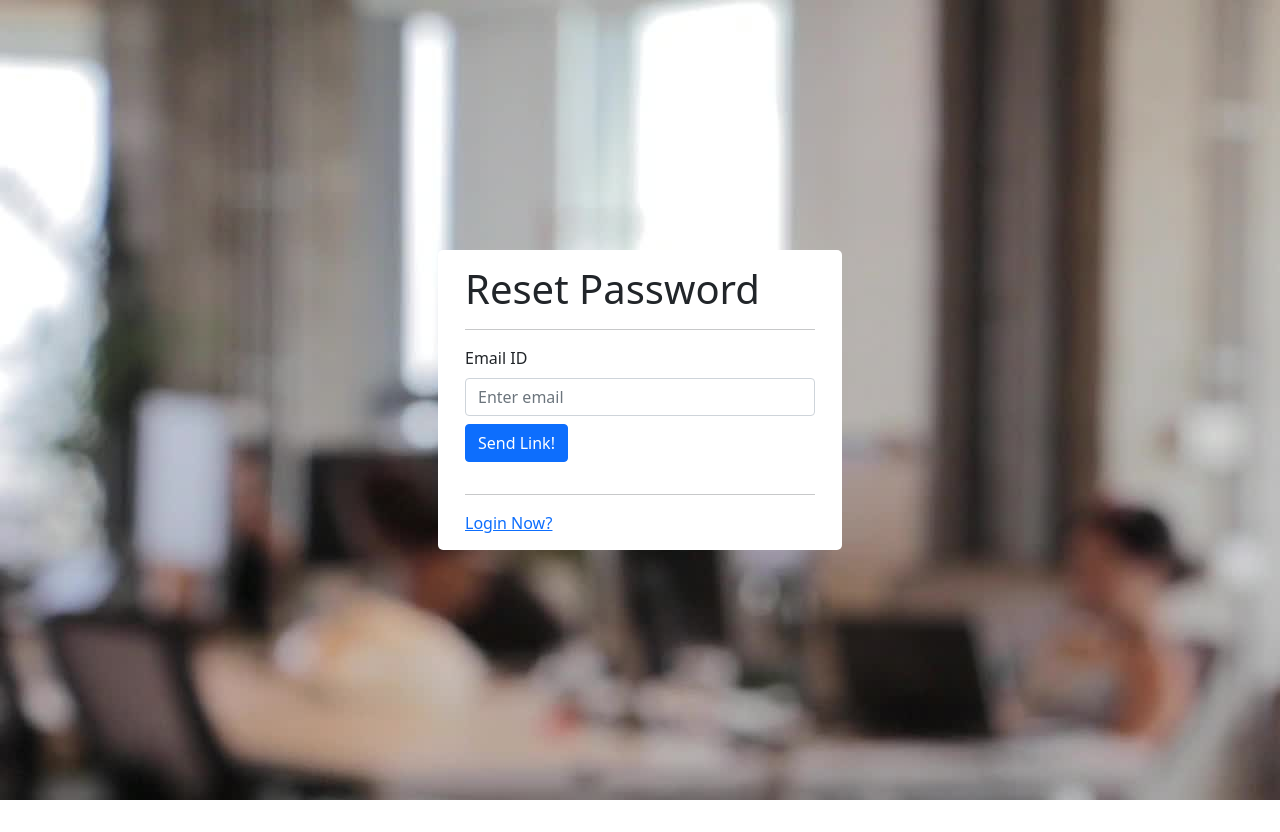
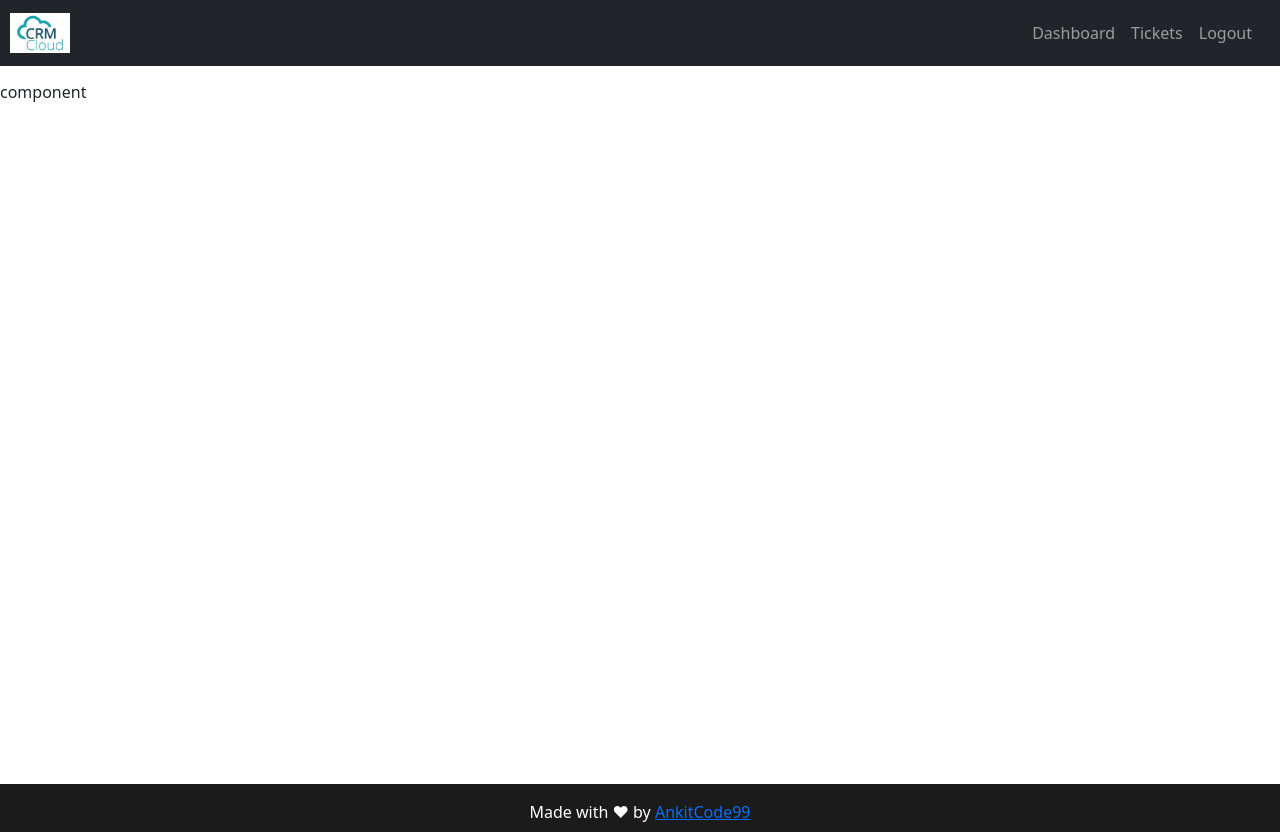
Before and after one commit to Ankitcode99/CRM-Frontend, a React (Create React App) app: page / in a window 1280 px wide. Before the commit the page ends 800 px from the top, so only its background shows below. Built offline with nearby package versions, Linux system fonts and the light colour scheme.

Commit message:
layout added

```diff
--- a/src/App.css
+++ b/src/App.css
@@ -0,0 +1,23 @@
+.default-layout{
+    display:grid;
+    grid-template-rows: 80px auto 3rem;
+    grid-template-areas:
+    "header"
+    "main"
+    "footer";
+}
+
+/* This is the header tag which is using the header template area defined in default layout.*/
+header{
+    grid-area: header;
+}
+main{
+    grid-area: main;
+    min-height: 88vh;
+}
+footer{
+    grid-area: footer;
+    background: rgb(27, 27, 27);
+    padding: 1rem;
+    color: white
+}
--- a/src/App.js
+++ b/src/App.js
@@ -1,10 +1,15 @@
 import './App.css';
+import { DefaultLayout } from './layout/DefaultLayout';
 import { Entry } from './pages/entry/Entry.page';
 
 function App() {
   return (
     <div className="App">
-      <Entry />
+      {/* <Entry /> */}
+      <DefaultLayout>
+        {/* now we can send the main content to be displayed in default layout */}
+        component
+      </DefaultLayout>
     </div>
   );
 }
--- /dev/null
+++ b/src/layout/DefaultLayout.js
@@ -0,0 +1,19 @@
+import React from 'react'
+import { Footer } from './partials/Footer.comp'
+import { Header } from './partials/Header.comp'
+
+export const DefaultLayout = ({children}) => {
+  return (
+    <div className="default-layout">
+      <header className="header">
+        <Header/>
+      </header>
+      <main className='main'>
+        {children}
+      </main>
+      <footer className="footer">
+        <Footer/>
+      </footer>
+    </div>
+  )
+}
--- /dev/null
+++ b/src/layout/partials/Footer.comp.js
@@ -0,0 +1,9 @@
+import React from 'react'
+
+export const Footer = () => {
+  return (
+    <div className="text-center">
+      Made with ❤ by <a href="https://github.com/AnkitCode99">AnkitCode99</a>
+    </div>
+  )
+}
--- /dev/null
+++ b/src/layout/partials/Header.comp.js
@@ -0,0 +1,21 @@
+import React from 'react'
+import { Navbar, Nav } from 'react-bootstrap'
+import logo from '../../assets/img/logo.png'
+
+export const Header = () => {
+  return (
+    <Navbar collapseOnSelect bg="dark" variant="dark" expand="md">
+       <Navbar.Brand style={{"paddingLeft":"10px"}}>
+           <img src={logo} alt="logo" width="60px" height="40px"/>
+       </Navbar.Brand>
+       <Navbar.Toggle aria-controls="basic-navbar-nav"/>
+       <Navbar.Collapse id="basic-navbar-nav"> {/** This helps creating a responsive nav bar */}
+           <Nav className="ml-auto" style={{"marginLeft":"auto","padding-right":"20px"}}>
+               <Nav.Link href="/dashboard">Dashboard</Nav.Link>
+               <Nav.Link href="/tickets">Tickets</Nav.Link>
+               <Nav.Link href="/logout">Logout</Nav.Link>
+           </Nav>
+       </Navbar.Collapse>
+    </Navbar>
+  )
+}
--- a/src/pages/entry/Entry.page.js
+++ b/src/pages/entry/Entry.page.js
@@ -7,7 +7,7 @@ export const Entry = () => {
 
   const [email, setEmail] = useState('')
   const [password,setPassword] = useState('')
-  const [formLoad, setFormLoad] = useState("rest");
+  const [formLoad, setFormLoad] = useState("login");
 
   const handleOnChange = (e)=>{
     const {name, value} = e.target;
@@ -51,7 +51,6 @@ export const Entry = () => {
             :
               <ResetPassword handleOnChange={handleOnChange} email={email} handlePasswordReset={handlePasswordReset} formSwitch={formSwitch}/>
           }
-
         </div>
     </div>
   )
```
Also changed, not shown: src/assets/img/crm.jpg (added), src/assets/img/logo.png (added).
